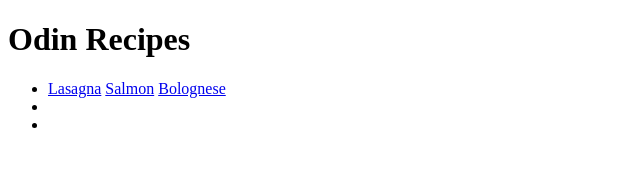
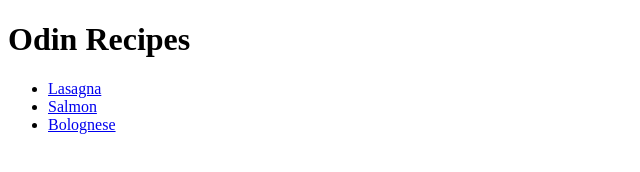
Before and after one commit to niklaskrig/odin-recipes, a plain HTML site: page index.html in a window 1280 px wide. Shown: the whole page, without its empty margins (0-640 px from the left). Drawn offline with Linux system fonts and the light colour scheme.

Commit message:
Correct li recipe structure

```diff
--- a/index.html
+++ b/index.html
@@ -11,17 +11,9 @@
 <body>
     <h1>Odin Recipes</h1>
     <ul>
-        <li>
-            <a href="recipes/lasagna.html">Lasagna</a>
-            <a href="recipes/salmon.html">Salmon</a>
-            <a href="recipes/bolognese.html">Bolognese</a>
-        </li>
-        <li>
-
-        </li>
-        <li>
-
-        </li>
+        <li><a href="recipes/lasagna.html">Lasagna</a></li>
+        <li><a href="recipes/salmon.html">Salmon</a></li>
+        <li><a href="recipes/bolognese.html">Bolognese</a></li>
     </ul>
 
 </body>
```
